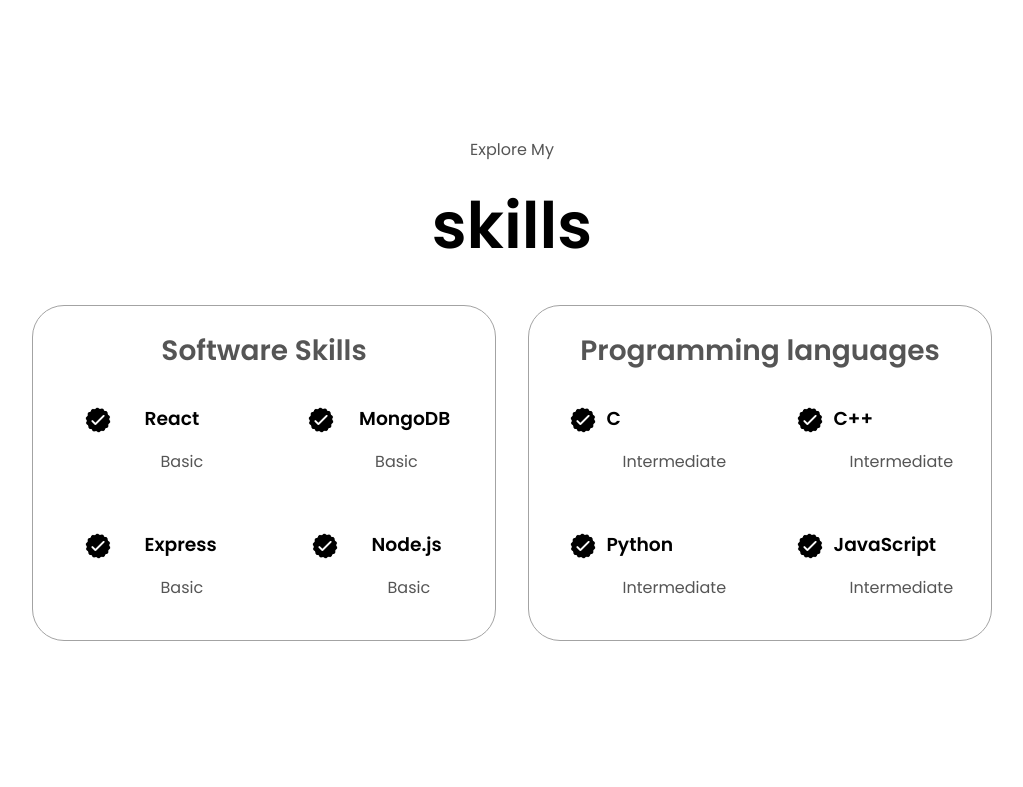
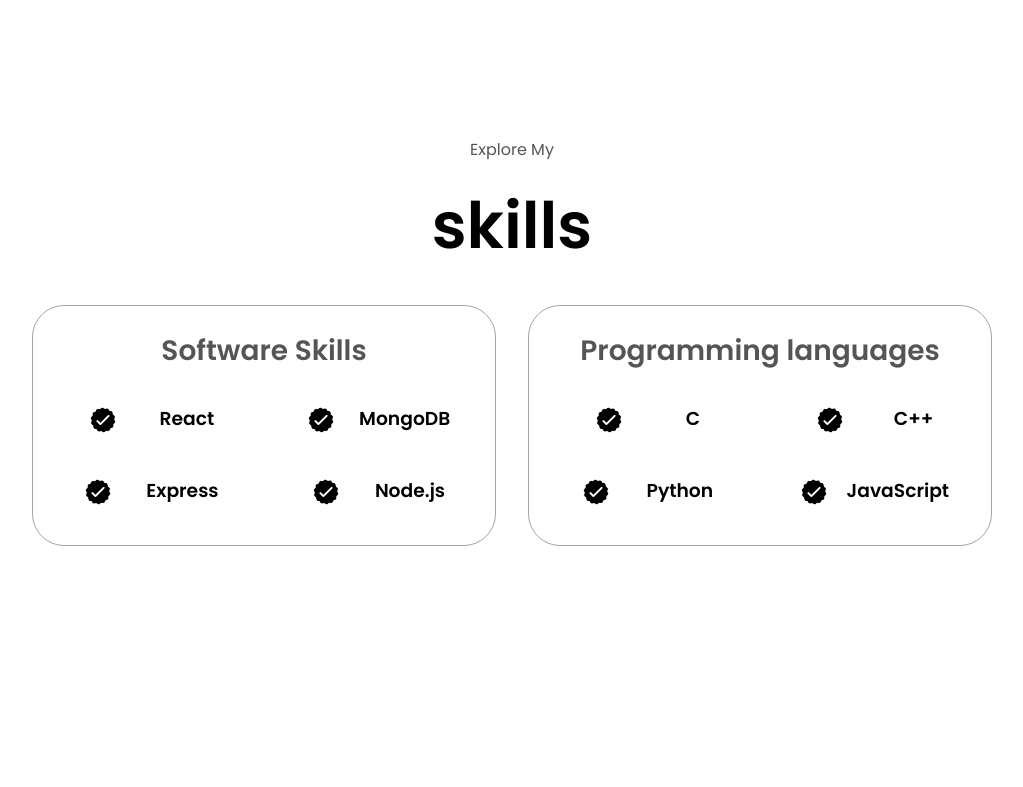
Before and after one commit to fifki/Portfolio, a plain HTML site: page index.html in a window 1280 px wide. Shown: the part 2020-2807 px from the top of the page, without its empty margins (128-1151 px from the left). Drawn offline with Linux system fonts and the light colour scheme.

Commit message:
updating some information

```diff
--- a/index.html
+++ b/index.html
@@ -102,7 +102,7 @@
                 class="icon"
               />
               <h3>Skills</h3>
-              <p> programming <br /> Basic </p>
+              <p> programming and development  <br />  </p>
             </div>
             <div class="details-container">
               <img
@@ -145,7 +145,6 @@
                 />
                 <div>
                   <h3>React </h3>
-                  <p>Basic </p>
                 </div>
               </article>
               <article>
@@ -156,7 +155,6 @@
                 />
                 <div>
                   <h3>MongoDB</h3>
-                  <p>Basic </p>
                 </div>
               </article>
               <article>
@@ -167,10 +165,8 @@
                 />
                 <div>
                   <h3>Express</h3>
-                  <p>Basic</p>
                 </div>
               </article>
-
               <article>
                 <img
                   src="./assets/checkmark.png"
@@ -179,7 +175,6 @@
                 />
                 <div>
                   <h3>Node.js</h3>
-                  <p>Basic</p>
                 </div>
               </article>
 
@@ -197,7 +192,6 @@
                 />
                 <div>
                   <h3>C</h3>
-                  <p>Intermediate</p>
                 </div>
               </article>
               <article>
@@ -208,7 +202,6 @@
                 />
                 <div>
                   <h3>C++</h3>
-                  <p>Intermediate</p>
                 </div>
               </article>
               <article>
@@ -219,7 +212,6 @@
                 />
                 <div>
                   <h3> Python</h3>
-                  <p>Intermediate</p>
                 </div>
               </article>
               <article>
@@ -230,7 +222,7 @@
                 />
                 <div>
                   <h3>JavaScript</h3>
-                  <p>Intermediate</p>
+                  <p></p>
                 </div>
               </article>
             </div>
```
Also changed, not shown: 1 other file.
